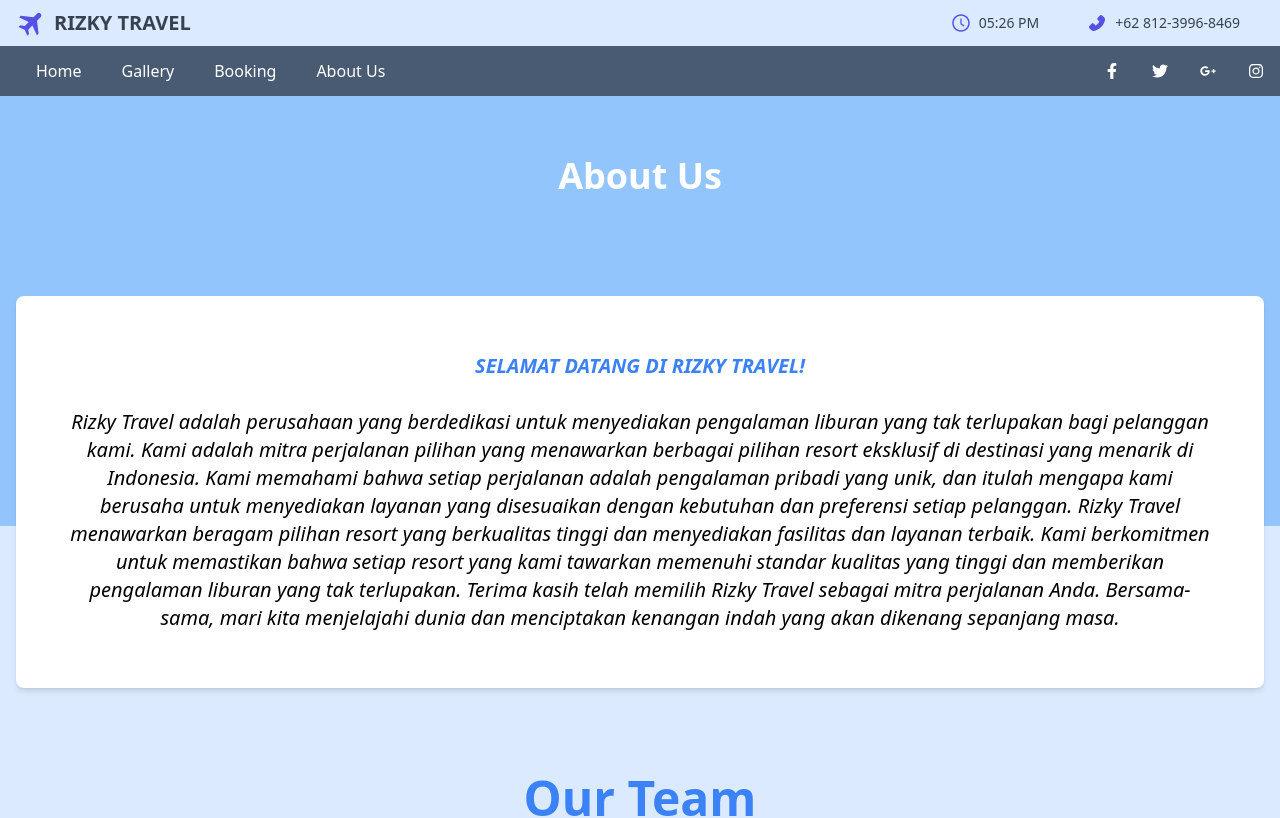
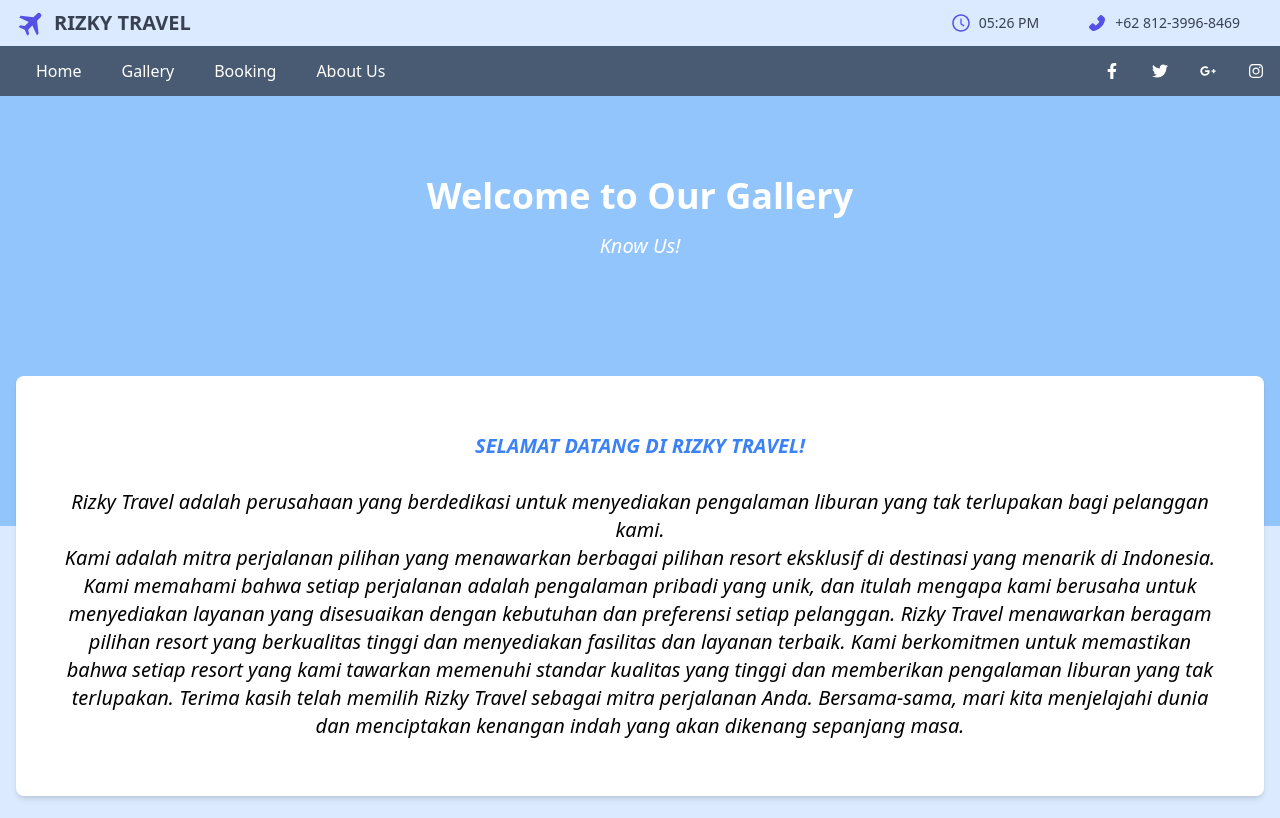
Before and after one commit to BuzanKun/Project-Webpro, a React (Create React App) app: page /About in a window 1280 px wide. Shown: the top 818 px of the page. Built offline with nearby package versions, Linux system fonts and the light colour scheme.

Commit message:
Slight Changes for About Us Page

```diff
--- a/src/pages/About.jsx
+++ b/src/pages/About.jsx
@@ -7,18 +7,19 @@ const About = () => {
 	return (
 		<div className="">
 			<div className="w-full h-[60vh] bg-blue-300"></div>
+				<div className='absolute top-[20%] w-full md:-[50%] h-full flex flex-col text-white p-4 items-center'>
+						<h1 className="font-bold text-4xl">Welcome to Our Gallery</h1>
+						<p className="text-xl py-4 italic">Know Us!</p>
+				</div>
 			<div className="flex justify-center">
-				<div className="absolute top-[17.5%] flex flex-col text-white p-4 items-center ">
-					<h1 className="font-bold text-4xl">About Us</h1>
-				</div>
-				<div className="flex flex-col w-full h-full bg-white md:mt-[-230px] m-4 py-2 px-4 rounded-lg shadow-md">
+				<div className="flex flex-col w-full h-full bg-white md:mt-[-150px] m-4 py-2 px-4 rounded-lg shadow-md">
 					<p className="text-xl py-4 m-8 italic text-center ">
 						<h2 className="text-blue-500 text-center">
 							SELAMAT DATANG DI RIZKY TRAVEL!
 						</h2>
 						<br />
 						Rizky Travel adalah perusahaan yang berdedikasi untuk menyediakan
-						pengalaman liburan yang tak terlupakan bagi pelanggan kami. Kami
+						pengalaman liburan yang tak terlupakan bagi pelanggan kami.<br/>Kami
 						adalah mitra perjalanan pilihan yang menawarkan berbagai pilihan
 						resort eksklusif di destinasi yang menarik di Indonesia. Kami
 						memahami bahwa setiap perjalanan adalah pengalaman pribadi yang
```
Also changed, not shown: src/pages/Booking.jsx (line endings or trailing spaces).
